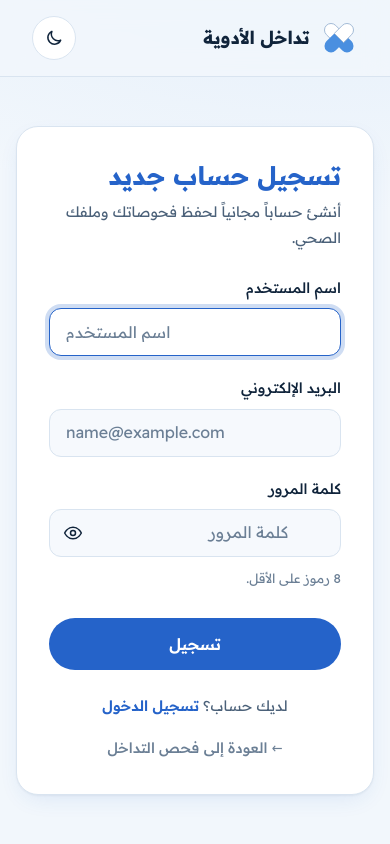
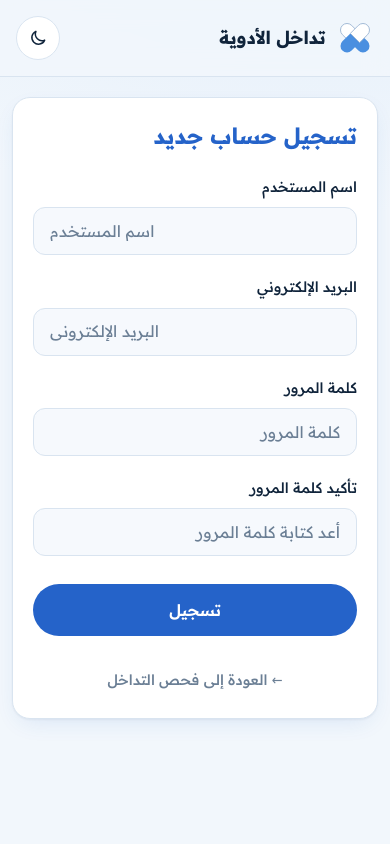
Before and after one commit to muzdalifahabdow5-web/drugsinteraction, a Flask app: page /register in a window 390 px wide. Run offline with Flask 3, Linux system fonts and the light colour scheme.

Commit message:
update app.py

```diff
--- a/templates/register.html
+++ b/templates/register.html
@@ -4,7 +4,7 @@
   <meta charset="UTF-8">
   <meta name="viewport" content="width=device-width, initial-scale=1, viewport-fit=cover">
   <meta name="color-scheme" content="light dark">
-  <title>تسجيل حساب جديد | الصيدلاني الخبير</title>
+  <title>تسجيل حساب جديد</title>
   <link rel="preconnect" href="https://fonts.googleapis.com">
   <link rel="preconnect" href="https://fonts.gstatic.com" crossorigin>
   <link rel="stylesheet" href="https://fonts.googleapis.com/css2?family=Readex+Pro:wght@300;400;500;600;700&display=swap">
@@ -22,57 +22,23 @@
       --font: 'Readex Pro', 'Segoe UI', Tahoma, 'Noto Sans Arabic', system-ui, sans-serif;
       --maxw: 440px;
       --ease: cubic-bezier(.2, .7, .2, 1);
-
-      /* الوضع الفاتح */
-      --bg: #F2F7FC;
-      --bg-tint: #E3EEFA;
-      --surface: #FFFFFF;
-      --surface-2: #F6F9FD;
-      --border: #D9E4F0;
-      --border-strong: #B8C9DD;
-
-      --text: #10243B;
-      --text-soft: #4B6179;
-      --text-faint: #6B7F95;
-
-      --primary: #2563C9;
-      --primary-hover: #1C50AA;
-      --primary-soft: #E4EEFC;
-      --on-primary: #FFFFFF;
-      --accent: #4A8FE0;
-
+      --bg: #F2F7FC; --bg-tint: #E3EEFA; --surface: #FFFFFF; --surface-2: #F6F9FD;
+      --border: #D9E4F0; --border-strong: #B8C9DD;
+      --text: #10243B; --text-soft: #4B6179; --text-faint: #6B7F95;
+      --primary: #2563C9; --primary-hover: #1C50AA; --primary-soft: #E4EEFC; --on-primary: #FFFFFF; --accent: #4A8FE0;
       --focus: #1F6FEB;
       --shadow: 0 1px 2px rgba(16, 36, 59, .05), 0 8px 24px -8px rgba(37, 99, 201, .14);
-      --shadow-lg: 0 2px 4px rgba(16, 36, 59, .05), 0 18px 40px -12px rgba(37, 99, 201, .22);
-
-      --major-bg: #FDECEC;    --major-fg: #A11A1A;    --major-bd: #F0B3B3;    --major-solid: #D32F2F;
+      --major-bg: #FDECEC; --major-fg: #A11A1A; --major-bd: #F0B3B3;
     }
-
     [data-theme="dark"] {
-      --bg: #09131F;
-      --bg-tint: #0E1D30;
-      --surface: #101F33;
-      --surface-2: #14263D;
-      --border: #213650;
-      --border-strong: #35506F;
-
-      --text: #E8F0FA;
-      --text-soft: #AFC0D4;
-      --text-faint: #8296AD;
-
-      --primary: #5B9CF0;
-      --primary-hover: #7DB2F6;
-      --primary-soft: #14304F;
-      --on-primary: #06121F;
-      --accent: #6AA8F5;
-
+      --bg: #09131F; --bg-tint: #0E1D30; --surface: #101F33; --surface-2: #14263D;
+      --border: #213650; --border-strong: #35506F;
+      --text: #E8F0FA; --text-soft: #AFC0D4; --text-faint: #8296AD;
+      --primary: #5B9CF0; --primary-hover: #7DB2F6; --primary-soft: #14304F; --on-primary: #06121F; --accent: #6AA8F5;
       --focus: #8DBCFA;
       --shadow: 0 1px 2px rgba(0, 0, 0, .4), 0 8px 24px -8px rgba(0, 0, 0, .55);
-      --shadow-lg: 0 2px 4px rgba(0, 0, 0, .4), 0 18px 40px -12px rgba(0, 0, 0, .65);
-
-      --major-bg: #3A1419;    --major-fg: #FFB7B7;    --major-bd: #7A2A33;    --major-solid: #FF6B6B;
+      --major-bg: #3A1419; --major-fg: #FFB7B7; --major-bd: #7A2A33;
     }
-
     *, *::before, *::after { box-sizing: border-box; }
     html { -webkit-text-size-adjust: 100%; text-size-adjust: 100%; }
     body {
@@ -80,16 +46,16 @@
       font-family: var(--font); font-size: 1rem; line-height: 1.8;
       color: var(--text); background: radial-gradient(900px 420px at 85% -80px, var(--bg-tint), transparent 70%), var(--bg);
       background-attachment: fixed; -webkit-font-smoothing: antialiased;
+      padding-bottom: env(safe-area-inset-bottom, 0px);
       transition: background-color .3s var(--ease), color .3s var(--ease);
     }
     a { color: var(--primary); text-underline-offset: 3px; text-decoration: none; }
     a:hover { color: var(--primary-hover); }
     :focus-visible { outline: 3px solid var(--focus); outline-offset: 2px; border-radius: 8px; }
 
-    .topbar { display: flex; justify-content: space-between; align-items: center; padding: 1rem 2rem; border-bottom: 1px solid var(--border); background: color-mix(in srgb, var(--bg) 82%, transparent); backdrop-filter: blur(12px); }
-    .brand { display: inline-flex; align-items: center; gap: .65rem; font-weight: 700; font-size: 1.125rem; color: var(--text); text-decoration: none; }
+    .topbar { display: flex; justify-content: space-between; align-items: center; gap: .75rem; padding: 1rem 2rem; padding-top: calc(1rem + env(safe-area-inset-top, 0px)); border-bottom: 1px solid var(--border); background: color-mix(in srgb, var(--bg) 82%, transparent); backdrop-filter: blur(12px); }
+    .brand { display: inline-flex; align-items: center; gap: .65rem; font-weight: 700; font-size: 1.125rem; color: var(--text); }
     .brand svg { width: 38px; height: 38px; flex: none; }
-
     .icon-btn { cursor: pointer; width: 44px; height: 44px; border-radius: 50%; border: 1.5px solid var(--border); background: var(--surface); color: var(--text); display: grid; place-items: center; transition: all .15s var(--ease); }
     .icon-btn:hover { border-color: var(--primary); background: var(--primary-soft); }
     .icon-btn svg { width: 20px; height: 20px; }
@@ -99,28 +65,19 @@
 
     main { flex: 1; display: grid; place-items: center; padding: 2rem 1rem; }
     .card { inline-size: 100%; max-inline-size: var(--maxw); background: var(--surface); border: 1px solid var(--border); border-radius: 22px; padding: 2rem; box-shadow: var(--shadow); animation: rise .45s var(--ease) both; }
-    h1 { font-size: 1.6rem; line-height: 1.3; margin: 0 0 .5rem; font-weight: 700; color: var(--primary); }
-    .sub { color: var(--text-soft); margin: 0 0 1.5rem; font-size: .9rem; }
-    .error { background: var(--major-bg); color: var(--major-fg); border: 1.5px solid var(--major-bd); border-radius: 10px; padding: .75rem 1rem; margin-bottom: 1.25rem; font-weight: 500; font-size: .9rem; }
+    h1 { font-size: 1.6rem; line-height: 1.3; margin: 0 0 1.5rem; font-weight: 700; color: var(--primary); }
+    .error { background: var(--major-bg); color: var(--major-fg); border: 1.5px solid var(--major-bd); border-radius: 10px; padding: .75rem 1rem; margin: 0 0 1.25rem; font-weight: 500; font-size: .9rem; }
 
     .field { display: flex; flex-direction: column; gap: .4rem; margin-bottom: 1.25rem; }
     label { font-weight: 500; font-size: .9rem; }
-    .hint { color: var(--text-faint); font-size: .8rem; margin: .25rem 0 0; }
-
     input[type="text"], input[type="email"], input[type="password"] {
-      font: inherit; color: var(--text); background: var(--surface-2); inline-size: 100%;
+      font: inherit; font-size: 1rem; color: var(--text); background: var(--surface-2); inline-size: 100%;
       border: 1.5px solid var(--border); border-radius: 12px; min-block-size: 48px; padding: 0 1rem;
       transition: border-color .2s var(--ease), box-shadow .2s var(--ease), background-color .2s;
     }
     input::placeholder { color: var(--text-faint); }
     input:hover { border-color: var(--border-strong); }
     input:focus { outline: none; border-color: var(--primary); box-shadow: 0 0 0 4px color-mix(in srgb, var(--primary) 22%, transparent); background: var(--surface); }
-
-    .pw { position: relative; }
-    .pw input { padding-inline-start: 52px; }
-    .pw .icon-btn { position: absolute; inset-inline-end: 4px; top: 4px; width: 40px; height: 40px; border: 0; background: transparent; }
-    .eye-off { display: none; }
-    .pw.show .eye { display: none; } .pw.show .eye-off { display: block; }
 
     button.primary {
       font: inherit; font-weight: 600; font-size: 1rem; color: var(--on-primary); background: var(--primary);
@@ -131,7 +88,6 @@
     button.primary:hover { background: var(--primary-hover); }
     button.primary:active { transform: scale(.98); }
     button.primary.loading { cursor: progress; opacity: .85; }
-
     .spin { display: none; inline-size: 18px; block-size: 18px; border: 2.5px solid currentColor; border-inline-end-color: transparent; border-radius: 50%; animation: spin .7s linear infinite; }
     .loading .spin { display: inline-block; }
 
@@ -143,13 +99,18 @@
 
     @keyframes rise { from { opacity: 0; transform: translateY(14px); } to { opacity: 1; transform: none; } }
     @keyframes spin { to { transform: rotate(360deg); } }
+    @media (max-width: 480px) {
+      .topbar { padding-inline: 1rem; }
+      main { padding: 1.25rem .75rem; align-items: start; }
+      .card { padding: 1.5rem 1.25rem; border-radius: 18px; }
+      h1 { font-size: 1.4rem; }
+    }
     @media (prefers-reduced-motion: reduce) { *, *::before, *::after { animation: none !important; transition: none !important; } }
   </style>
 </head>
 <body>
   <header class="topbar">
     <a class="brand" href="{{ url_for('index') }}">
-      <!-- اللوغو المتفق عليه (الكبسولتان) -->
       <svg viewBox="0 0 64 64" aria-hidden="true">
         <g transform="translate(32 32)">
           <g transform="rotate(45)">
@@ -173,7 +134,6 @@
   <main id="main">
     <section class="card" aria-labelledby="t">
       <h1 id="t">تسجيل حساب جديد</h1>
-      <p class="sub">أنشئ حساباً مجانياً لحفظ فحوصاتك وملفك الصحي.</p>
 
       {% with messages = get_flashed_messages() %}
         {% for m in messages %}<p class="error" role="alert">{{ m }}</p>{% endfor %}
@@ -182,22 +142,20 @@
       <form method="POST" id="auth-form">
         <div class="field">
           <label for="username">اسم المستخدم</label>
-          <input type="text" id="username" name="username" placeholder="اسم المستخدم" dir="auto" autocomplete="username" required autofocus>
+          <input type="text" id="username" name="username" placeholder="اسم المستخدم" dir="auto" required>
         </div>
         <div class="field">
           <label for="email">البريد الإلكتروني</label>
-          <input type="email" id="email" name="email" placeholder="name@example.com" dir="auto" autocomplete="email" required>
+          <input type="email" id="email" name="email" placeholder="البريد الإلكتروني" dir="auto" required>
         </div>
         <div class="field">
           <label for="password">كلمة المرور</label>
-          <div class="pw">
-            <input type="password" id="password" name="password" placeholder="كلمة المرور" autocomplete="new-password" minlength="8" aria-describedby="pw-hint" required>
-            <button class="icon-btn" type="button" aria-label="إظهار كلمة المرور" aria-pressed="false">
-              <svg class="eye" viewBox="0 0 24 24" fill="none" stroke="currentColor" stroke-width="1.8" stroke-linecap="round" stroke-linejoin="round" aria-hidden="true"><path d="M2 12s3.5-7 10-7 10 7 10 7-3.5 7-10 7S2 12 2 12z"/><circle cx="12" cy="12" r="3"/></svg>
-              <svg class="eye-off" viewBox="0 0 24 24" fill="none" stroke="currentColor" stroke-width="1.8" stroke-linecap="round" stroke-linejoin="round" aria-hidden="true"><path d="M3 3l18 18M10.6 5.1A9.7 9.7 0 0 1 12 5c6.5 0 10 7 10 7a17 17 0 0 1-3.2 4M6.4 6.4A16 16 0 0 0 2 12s3.5 7 10 7c1.7 0 3.2-.4 4.6-1M9.9 9.9a3 3 0 0 0 4.2 4.2"/></svg>
-            </button>
-          </div>
-          <p class="hint" id="pw-hint">8 رموز على الأقل.</p>
+          <input type="password" id="password" name="password" placeholder="كلمة المرور" required>
+        </div>
+        <div class="field">
+          <label for="confirm_password">تأكيد كلمة المرور</label>
+          <input type="password" id="confirm_password" name="confirm_password" placeholder="أعد كتابة كلمة المرور" autocomplete="new-password" required>
+          <p class="error" id="pw-error" role="alert" style="margin:0;" hidden>كلمتا المرور غير متطابقتين.</p>
         </div>
         <button type="submit" class="primary" id="submit-btn" data-label="تسجيل" data-loading="جارٍ إنشاء الحساب…">
           <span class="spin" aria-hidden="true"></span><span id="submit-label">تسجيل</span>
@@ -205,8 +163,7 @@
       </form>
 
       <div class="links">
-        <p>لديك حساب؟ <a href="{{ url_for('login') }}">تسجيل الدخول</a></p>
-        <p class="back"><a href="{{ url_for('index') }}">← العودة إلى فحص التداخل</a></p>
+        <p class="back"><a href="{{ url_for('index') }}">← العودة إلى فحص التداخل </a></p>
       </div>
     </section>
   </main>
@@ -228,24 +185,22 @@
       });
       sync();
 
-      // إظهار/إخفاء كلمة المرور
-      var pw = document.querySelector('.pw');
-      if (pw) {
-        var input = pw.querySelector('input'), b = pw.querySelector('.icon-btn');
-        b.addEventListener('click', function () {
-          var show = input.type === 'password';
-          input.type = show ? 'text' : 'password';
-          pw.classList.toggle('show', show);
-          b.setAttribute('aria-pressed', show);
-          b.setAttribute('aria-label', show ? 'إخفاء كلمة المرور' : 'إظهار كلمة المرور');
-        });
-      }
+      var form = document.getElementById('auth-form'), btn = document.getElementById('submit-btn'), busy = false;
+      var pw = document.getElementById('password'), pw2 = document.getElementById('confirm_password'), pwErr = document.getElementById('pw-error');
 
-      // حالة التحميل ومنع الإرسال المزدوج
-      var form = document.getElementById('auth-form'), btn = document.getElementById('submit-btn'), busy = false;
+      function hideMismatch() { pwErr.hidden = true; }
+      pw.addEventListener('input', hideMismatch);
+      pw2.addEventListener('input', hideMismatch);
+
       form.addEventListener('submit', function (e) {
         if (busy) { e.preventDefault(); return; }
         if (!form.checkValidity()) return;
+        if (pw.value !== pw2.value) {
+          e.preventDefault();
+          pwErr.hidden = false;
+          pw2.focus();
+          return;
+        }
         busy = true; btn.classList.add('loading'); btn.setAttribute('aria-busy', 'true');
         document.getElementById('submit-label').textContent = btn.dataset.loading;
       });
```
Also changed, not shown: templates/index.html (+101 -13 lines).
